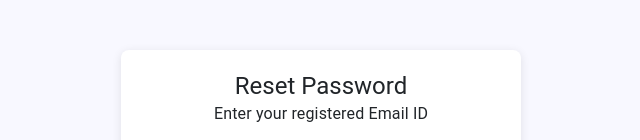
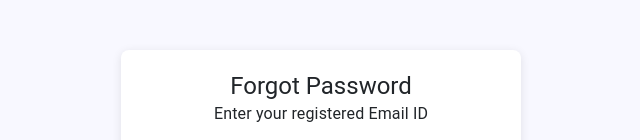
Before and after one commit to sakshamsachdeva13/NeuroStack, a React (Create React App) app: page / in a window 1280 px wide. Both pictures are taken after a click on the element "Click Me". Shown: the part 454-594 px from the top of the page, without its empty margins (319-959 px from the left). Built offline with nearby package versions, Linux system fonts and the light colour scheme.

Commit message:
Text Updated

```diff
--- a/src/pages/Login/login.jsx
+++ b/src/pages/Login/login.jsx
@@ -118,7 +118,7 @@ const Login = () => {
       {view === "reset" && (
         <Box className={classes.loginBox}>
           <Typography variant="h5" className={classes.loginTitle}>
-            Reset Password
+            Forgot Password
           </Typography>
           <Typography variant="body1" className={classes.loginDescription}>
             Enter your registered Email ID
```
